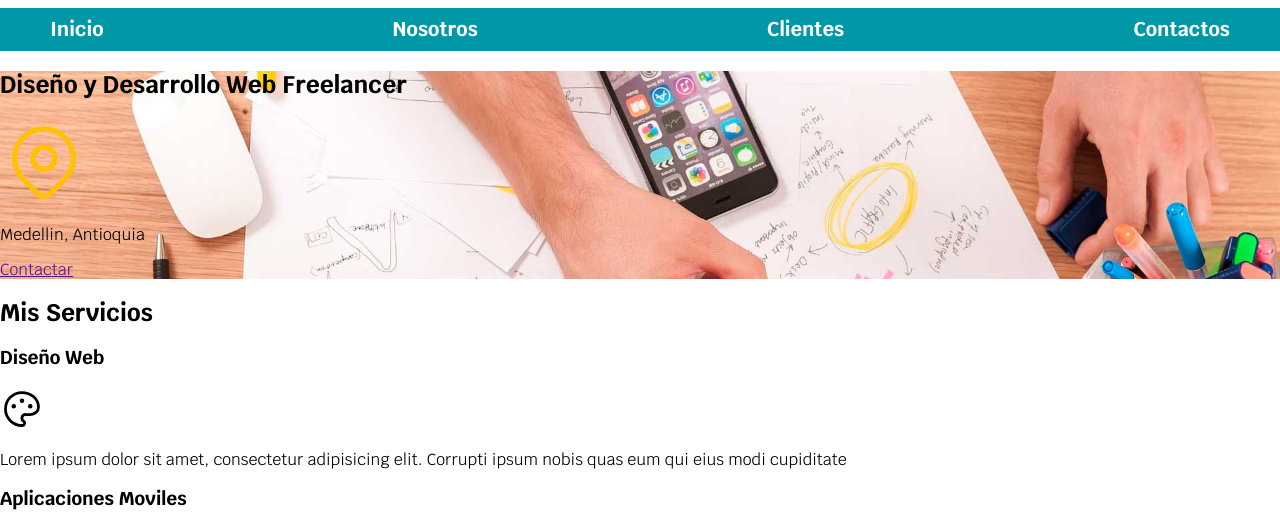
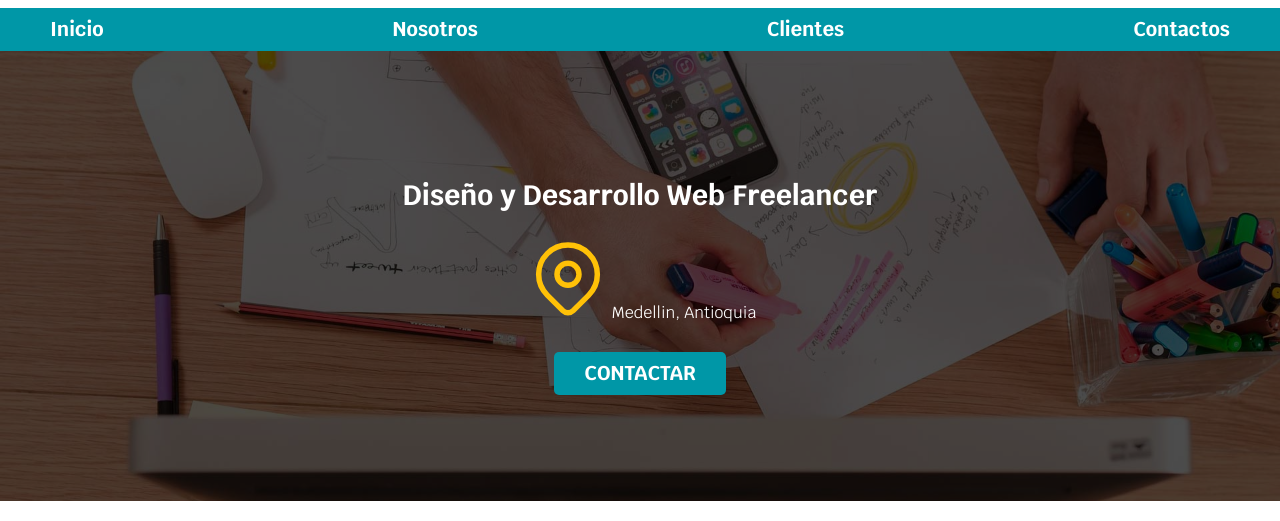
Before and after one commit to andresh01/paginaWeb_Presentacion, a plain HTML site: page index.html in a window 1280 px wide. Shown: the part 87-608 px from the top of the page. Drawn offline with Linux system fonts and the light colour scheme.

Commit message:
comentarios y estilos css a la pagina

```diff
--- a/css/style.css
+++ b/css/style.css
@@ -1,3 +1,4 @@
+/* Se crean Variables */
 :root {
     --blanco : #ffffff;
     --oscuro : #212121;
@@ -6,18 +7,36 @@
     --gris : #757575;
 }
 
+
 html {
-    font-size: 62.5%;
+    font-size: 62.5%; /*con este valor se garantiza que 1rem equivale a 10px en conjunto con el valor escrito en el font size-body*/
+    box-sizing: border-box; /* garantiza que el tamaño del elemento no se ve afectado si le hacemos despues un padding */
+}
+/* garantiza que el tamaño del elemento no se ve afectado si le hacemos despues un padding */
+*, *:before, *:after {
+    box-sizing: inherit;
 }
 
+/* Los rem se adaptan mejor a los navegadores */
 body {
-    font-size: 16px;
+    font-size: 16px; /*con este valor se garantiza que 1rem equivale a 10px en conjunto con el valor escrito en el font size-html*/
     font-family: 'Krub', sans-serif;
 }
 
-.title {
+h1 {
+    font-size: 3.8rem;
+}
+
+h2 {
+    font-size: 2.8rem;
+}
+
+h3 {
+    font-size: 1.8rem;
+}
+
+h1,h2,h3 {
     text-align: center;
-    font-size: 3.8rem;
 }
 
 .title span {
@@ -33,12 +52,33 @@ body {
     margin: 0 auto 0 auto;
 }
 
+.button {
+    background-color: var(--secundario);
+    color: var(--blanco);
+    text-decoration: none;
+    padding: 1rem 3rem;
+    margin-top: 3rem;
+    font-size: 2rem;
+    border-radius: .5rem;
+    text-transform: uppercase;
+    font-weight: 700;
+    width: auto;
+}
+
+@media (max-width: 768px){
+    .button {
+        width: 90%;
+        text-align: center;
+    }
+}
+
 .nav-main {
     display: flex;
     justify-content: space-between;
 }
 
-@media ( max-width: 480px){
+/* Media query (Responsive) para celulares */
+@media (max-width: 480px){
     .nav-main {
         flex-direction: column;
         align-items: center;
@@ -61,9 +101,41 @@ body {
 
 .hero {
     background-image: url(../img/hero.jpg);
-    background-repeat: no-repeat;
+    background-repeat: no-repeat; /* no deja que la imagen se repita a lo ancho de la pagina */
     background-size: cover;
+    height: 450px;
+    position: relative;
 }
 
 .contenido-hero {
+    background-color: rgba(0, 0, 0, 0.7); /* El ultimo digito es el nivel de transparencia del color elegido */
+    position: absolute;
+    /* top: 0;
+    bottom: 0;
+    right: 0;
+    left: 0; */
+    width: 100%;
+    height: 100%;
+    color: var(--blanco);
+
+    /* este codigo alinea el contenido del contenido-hero tanto vertical como horizontalmente */
+    display: flex; /* aplica display flex ya que seva a modificar y centrar el contenido h2 svg y p */
+    flex-direction: column;
+    align-items: center;
+    justify-content: center;
 }
+
+.contenido__hero h2,
+.contenido-hero p {
+    color: var(--blanco);
+}
+
+.ubicacion {
+    display: flex;
+    align-items: flex-end;
+
+}
+
+.ubicacion p {
+    margin: 0;
+}
--- a/index.html
+++ b/index.html
@@ -5,6 +5,7 @@
     <meta charset="UTF-8">
     <meta http-equiv="X-UA-Compatible" content="IE=edge">
     <meta name="viewport" content="width=device-width, initial-scale=1.0">
+    <!-- se precarga primero esta pagina css para que la aplicacion sea compatible con todos los navegadores -->
     <link rel="preload" href="./css/normalize.css" as="style">
     <link rel="stylesheet" href="./css/normalize.css">
     <link rel="preconnect" href="https://fonts.googleapis.com">
@@ -12,6 +13,7 @@
     <link
         href="https://fonts.googleapis.com/css2?family=Inter:wght@200;400;600&family=Krub:wght@400;700&family=Poppins:ital,wght@0,400;0,500;1,400&family=Roboto:wght@300;400;500;700&family=Work+Sans:wght@400;500;700&display=swap"
         rel="stylesheet">
+    <!-- se realiza una precarga de la pagina para que tome primero la pagina de estilos -->
     <link rel="preload" href="./css/style.css" as="style">
     <link rel="stylesheet" href="./css/style.css">
     <title>Document</title>
@@ -34,21 +36,22 @@
     <section class="hero">
 
         <div class="contenido-hero">
+            <h2>Diseño y Desarrollo Web Freelancer</h2>
+            <div class="ubicacion">
+                <!-- se copia el codigo generado de la pagina tablericons segun el icono seleccionado -->
+                <svg xmlns="http://www.w3.org/2000/svg" class="icon icon-tabler icon-tabler-map-pin" width="88"
+                    height="88" viewBox="0 0 24 24" stroke-width="1.5" stroke="#ffc107" fill="none"
+                    stroke-linecap="round" stroke-linejoin="round">
+                    <path stroke="none" d="M0 0h24v24H0z" fill="none" />
+                    <circle cx="12" cy="11" r="3" />
+                    <path d="M17.657 16.657l-4.243 4.243a2 2 0 0 1 -2.827 0l-4.244 -4.243a8 8 0 1 1 11.314 0z" />
+                </svg>
 
-            <h2>Diseño y Desarrollo Web Freelancer</h2>
+                <p>
+                    Medellin, Antioquia</p>
+            </div>
 
-            <svg xmlns="http://www.w3.org/2000/svg" class="icon icon-tabler icon-tabler-map-pin" width="88" height="88"
-                viewBox="0 0 24 24" stroke-width="1.5" stroke="#ffc107" fill="none" stroke-linecap="round"
-                stroke-linejoin="round">
-                <path stroke="none" d="M0 0h24v24H0z" fill="none" />
-                <circle cx="12" cy="11" r="3" />
-                <path d="M17.657 16.657l-4.243 4.243a2 2 0 0 1 -2.827 0l-4.244 -4.243a8 8 0 1 1 11.314 0z" />
-            </svg>
-
-
-            <p>Medellin, Antioquia</p>
-
-            <a href="">Contactar</a>
+            <a class="button" href="">Contactar</a>
 
         </div>
     </section>
```
